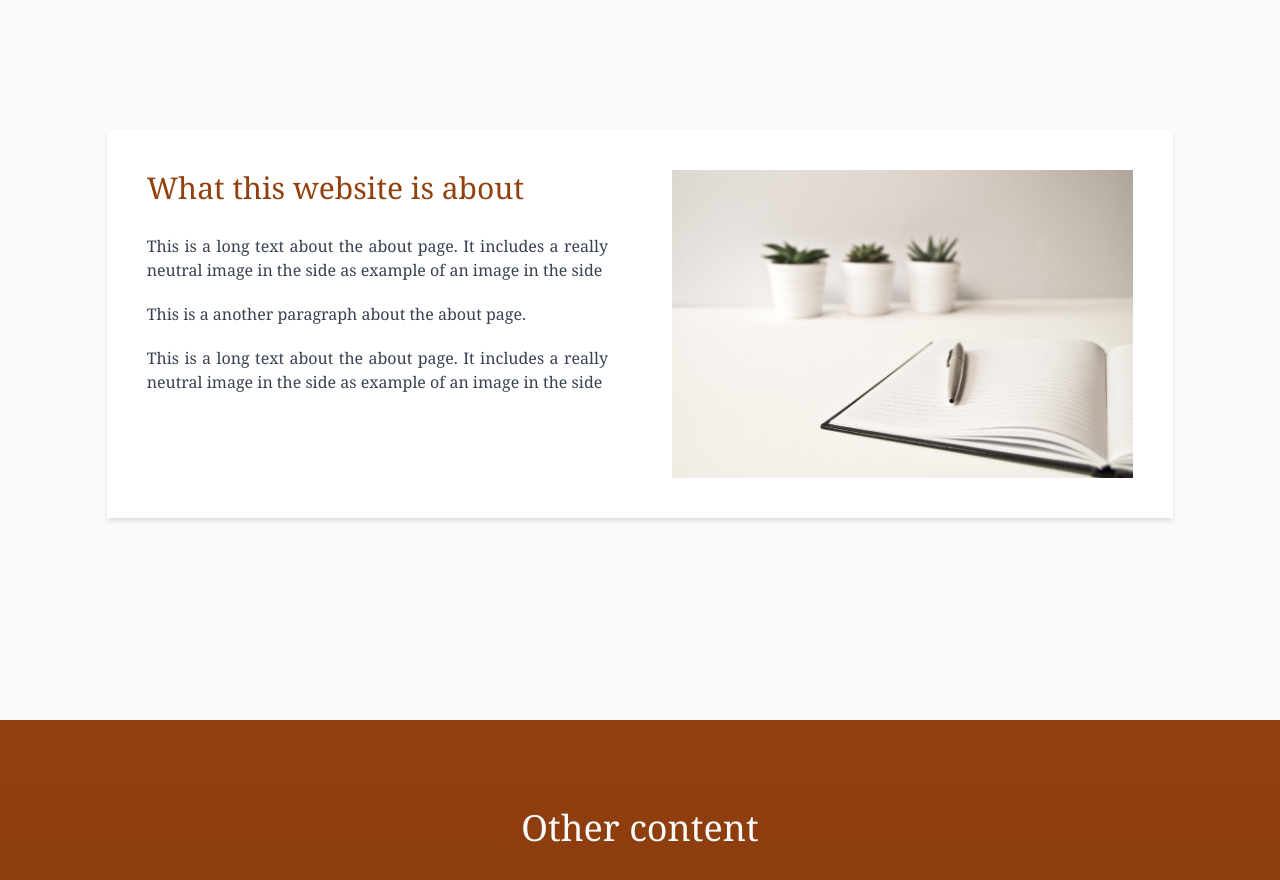
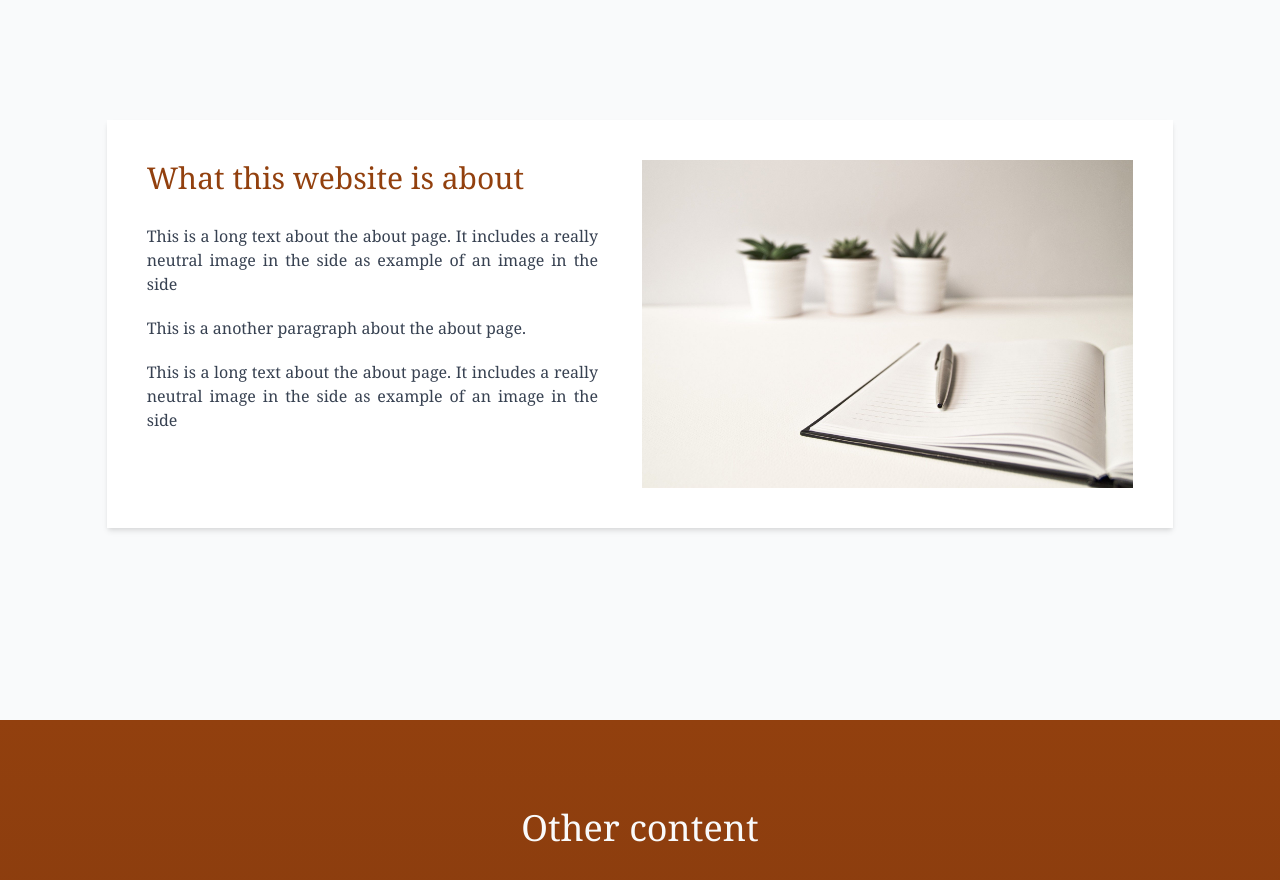
Before and after one commit to MAndrea1/OnePageWebsite, a React (Create React App) app: page / in a window 1280 px wide. Shown: the part 880-1760 px from the top of the page. Built offline with nearby package versions, Linux system fonts and the light colour scheme; no server answers.

Commit message:
Fix overlapping images on Content section

```diff
--- a/src/Sections/About.js
+++ b/src/Sections/About.js
@@ -4,14 +4,16 @@ import image from '../Media/image.jpg'
 const About = () => {
     return (
         <section className='section bg-gray-50 flex items-center justify-center text-gray-700 ' id='about'>
-            <div className='mb-10 w-5/6 grid sm:grid-cols-2 gap-16 bg-white p-10 shadow-md text-justify'>
-                <div className=''>
+            <div className='mb-10 w-5/6 grid md:grid-cols-2 gap-1 bg-white p-10 shadow-md'>
+                <div className='md:mr-10'>
                     <h2 className='text-3xl mb-7 text-yellow-800'>What this website is about</h2>
+                    <div className='text-justify'>
                     <p>This is a long text about the about page. It includes a really neutral image in the side as example of an image in the side</p>
                     <p>This is a another paragraph about the about page.</p>
                     <p>This is a long text about the about page. It includes a really neutral image in the side as example of an image in the side</p>
+                    </div>
                 </div>
-                <div>
+                <div className=''>
                     <img className='h-full object-cover'
                     alt='Neutral white background by Ylanite' src={image}></img>
                 </div>
--- a/src/Sections/Content.js
+++ b/src/Sections/Content.js
@@ -26,7 +26,7 @@ console.log(images)
     return (
         <section className='section pb-32 bg-gradient-to-t from-yellow-900 to-yellow-800 text-center' id='content'>
         <h1 className='text-4xl mb-16 mt-5 sm:mt-10 text-gray-50'>Other content</h1>
-        <div className='mx-32 grid grid-cols-3 gap-4 justify-items-center'>
+        <div className='mx-20 grid grid-cols-1 lg:grid-cols-3 sm:grid-cols-2 gap-4 justify-items-center'>
             {images.map((image) => {
                 return(
                     <div key={image.id} className={'h-40 w-60 overflow-hidden'}>
```
Also changed, not shown: package.json (+7 -7 lines), 1 other file (tests, documents, lock files or other folders).
